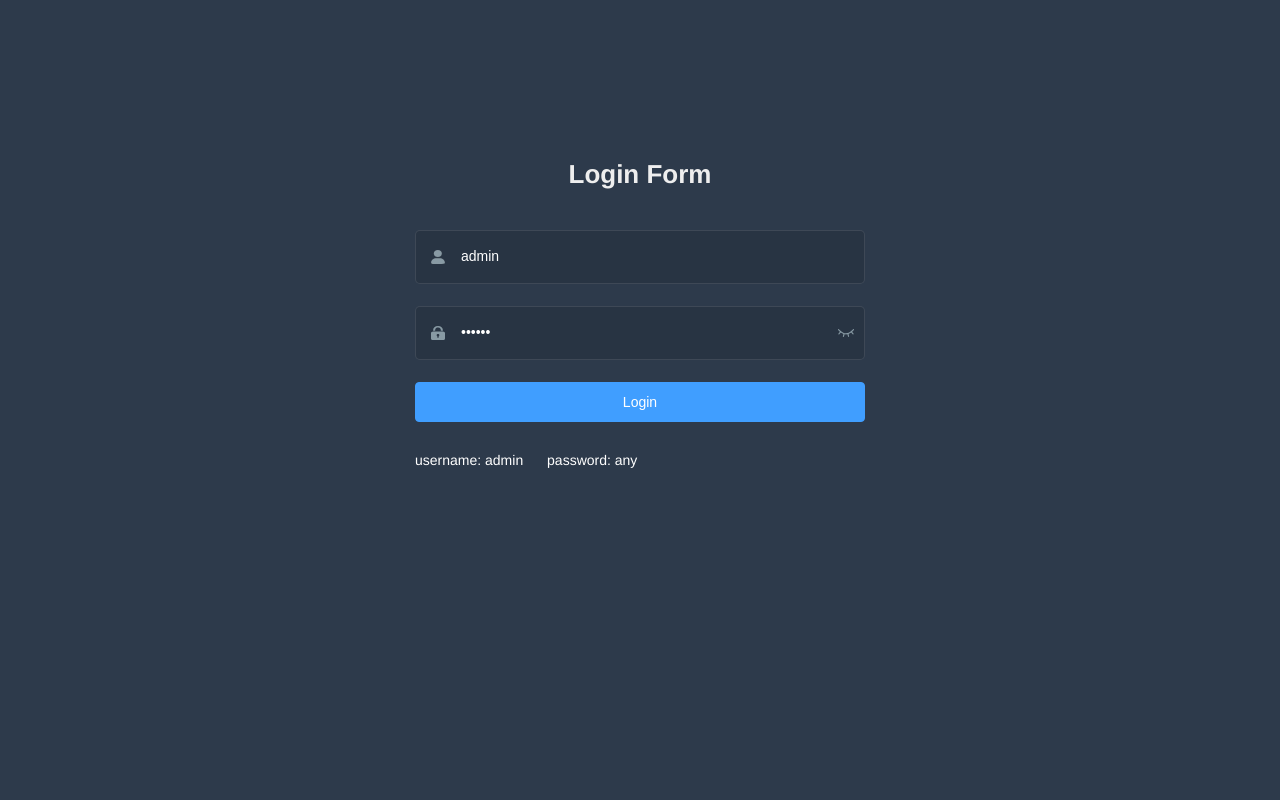
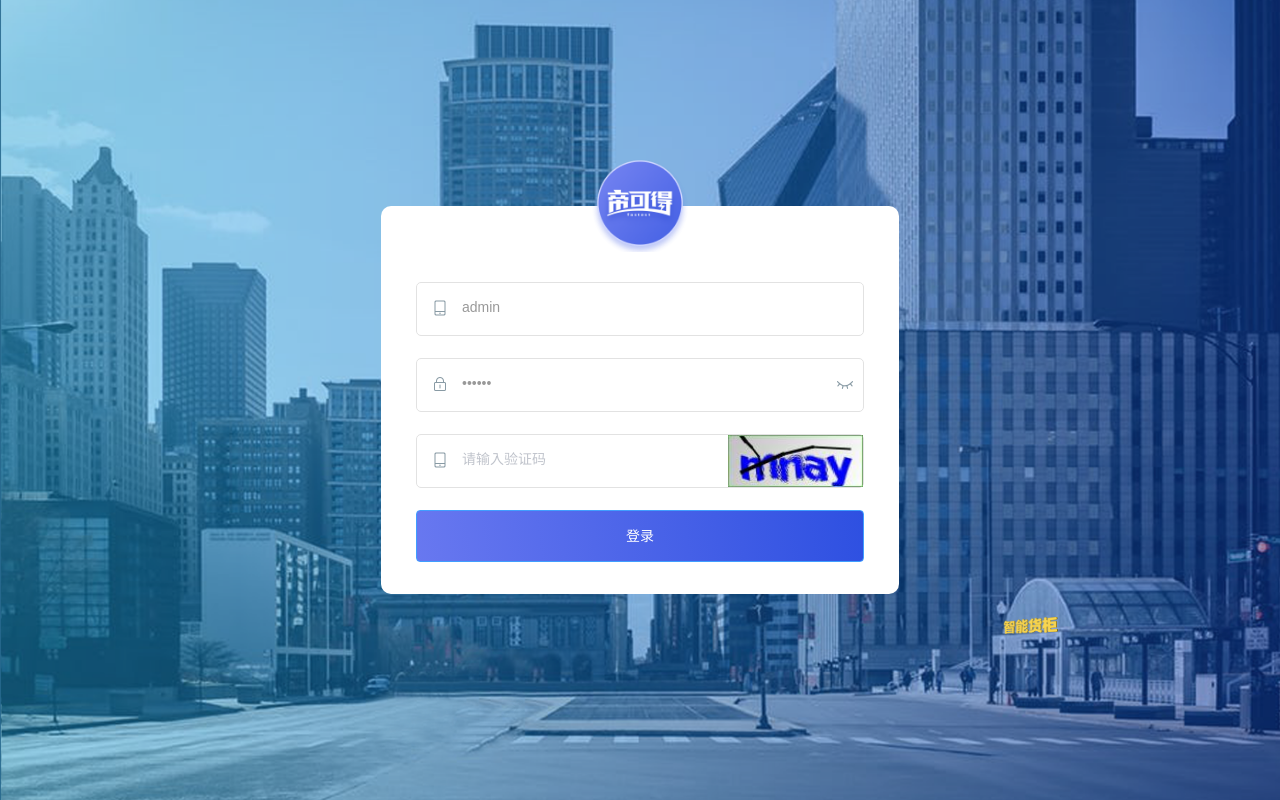
Before and after one commit to ImssyTnT/Dkd-item, a Vue app: page /#/login in a window 1280 px wide. Built offline with nearby package versions, Linux system fonts and the light colour scheme.

Commit message:
完成了login页面的搭建

```diff
--- a/package.json
+++ b/package.json
@@ -18,6 +18,8 @@
     "core-js": "^3.24.1",
     "element-ui": "2.13.2",
     "js-cookie": "2.2.0",
+    "less": "^4.1.3",
+    "less-loader": "^11.0.0",
     "normalize.css": "7.0.0",
     "nprogress": "0.2.0",
     "path-to-regexp": "2.4.0",
--- a/src/views/login/index.vue
+++ b/src/views/login/index.vue
@@ -1,19 +1,20 @@
 <template>
   <div class="login-container">
+    <div class="login">
       <el-form ref="loginForm" :model="loginForm" :rules="loginRules" class="login-form" auto-complete="on" label-position="left">
 
         <div class="title-container">
-        <h3 class="title">Login Form</h3>
+          <img src="~@/assets/login_images/logo.png" alt="" class="logo">
         </div>
 
         <el-form-item prop="username">
           <span class="svg-container">
-          <svg-icon icon-class="user" />
+            <i class="el-icon-mobile-phone" />
           </span>
           <el-input
             ref="username"
             v-model="loginForm.username"
-          placeholder="Username"
+            placeholder="请输入账号"
             name="username"
             type="text"
             tabindex="1"
@@ -23,14 +24,14 @@
 
         <el-form-item prop="password">
           <span class="svg-container">
-          <svg-icon icon-class="password" />
+            <i class="el-icon-lock" />
           </span>
           <el-input
             :key="passwordType"
             ref="password"
             v-model="loginForm.password"
             :type="passwordType"
-          placeholder="Password"
+            placeholder="请输入密码"
             name="password"
             tabindex="2"
             auto-complete="on"
@@ -41,14 +42,28 @@
           </span>
         </el-form-item>
 
-      <el-button :loading="loading" type="primary" style="width:100%;margin-bottom:30px;" @click.native.prevent="handleLogin">Login</el-button>
+        <el-form-item prop="authcode" class="authcode">
+          <span class="svg-container">
+            <i class="el-icon-mobile-phone" />
+          </span>
+          <el-input
+            ref="authcode"
+            v-model="loginForm.authcode"
+            placeholder="请输入验证码"
+            name="authcode"
+            type="text"
+            tabindex="1"
+            auto-complete="on"
+          />
+          <div class="authimg">
+            <img src="@/assets/login_images/authimg.jpeg" alt="">
+          </div>
+        </el-form-item>
 
-      <div class="tips">
-        <span style="margin-right:20px;">username: admin</span>
-        <span> password: any</span>
-      </div>
+        <el-button :loading="loading" type="primary" style="width:100%;margin-bottom:30px;" @click.native.prevent="handleLogin">登录</el-button>
 
       </el-form>
+    </div>
   </div>
 </template>
 
@@ -75,7 +90,8 @@ export default {
     return {
       loginForm: {
         username: 'admin',
-        password: '111111'
+        password: '111111',
+        authcode: ''
       },
       loginRules: {
         username: [{ required: true, trigger: 'blur', validator: validateUsername }],
@@ -141,6 +157,11 @@ $cursor: #fff;
 
 /* reset element-ui css */
 .login-container {
+      background: url('~@/assets/login_images/background.png') no-repeat 0 0 / cover;
+
+  .el-form-item__content {
+    display: flex;
+  }
   .el-input {
     display: inline-block;
     height: 47px;
@@ -152,9 +173,9 @@ $cursor: #fff;
       -webkit-appearance: none;
       border-radius: 0px;
       padding: 12px 5px 12px 15px;
-      color: $light_gray;
+      color: #999;
       height: 47px;
-      caret-color: $cursor;
+      // caret-color: $cursor;
 
       &:-webkit-autofill {
         box-shadow: 0 0 0px 1000px $bg inset !important;
@@ -164,8 +185,8 @@ $cursor: #fff;
   }
 
   .el-form-item {
-    border: 1px solid rgba(255, 255, 255, 0.1);
-    background: rgba(0, 0, 0, 0.1);
+    border: 1px solid #e2e2e2;
+    background: #fff;
     border-radius: 5px;
     color: #454545;
   }
@@ -178,16 +199,41 @@ $dark_gray:#889aa4;
 $light_gray:#eee;
 
 .login-container {
+  display: flex;
+  justify-content: center;
+  align-items: center;
   min-height: 100%;
   width: 100%;
   background-color: $bg;
   overflow: hidden;
 
+  .login {
+    position: relative;
+    padding: 76px 35px 0;
+    width: 518px;
+    height: 388px;
+    background-color: #fff;
+    border-radius: 10px;
+  }
+
+  .authcode {
+    .authimg {
+      height: 52px;
+      img {
+        height: 100%;
+      }
+    }
+  }
+
+  .el-button {
+    width: 448px;
+    height: 52px;
+    background: linear-gradient(262deg,#2e50e1,#6878f0);
+  }
+
   .login-form {
-    position: relative;
     width: 520px;
     max-width: 100%;
-    padding: 160px 35px 0;
     margin: 0 auto;
     overflow: hidden;
   }
@@ -210,17 +256,18 @@ $light_gray:#eee;
     vertical-align: middle;
     width: 30px;
     display: inline-block;
+    font-size: 16px;
   }
 
   .title-container {
-    position: relative;
-
-    .title {
-      font-size: 26px;
-      color: $light_gray;
-      margin: 0px auto 40px auto;
-      text-align: center;
-      font-weight: bold;
+    position: absolute;
+    top: -50px;
+    left: 50%;
+    transform: translate(-50%,0);
+    width: 96px;
+    height: 96px;
+    .logo {
+      width: 100%;
     }
   }
 
```
Also changed, not shown: src/assets/login_images/authimg.jpeg (added), 1 other file (tests, documents, lock files or other folders). Lines whose indentation alone changed are shown as unchanged.
